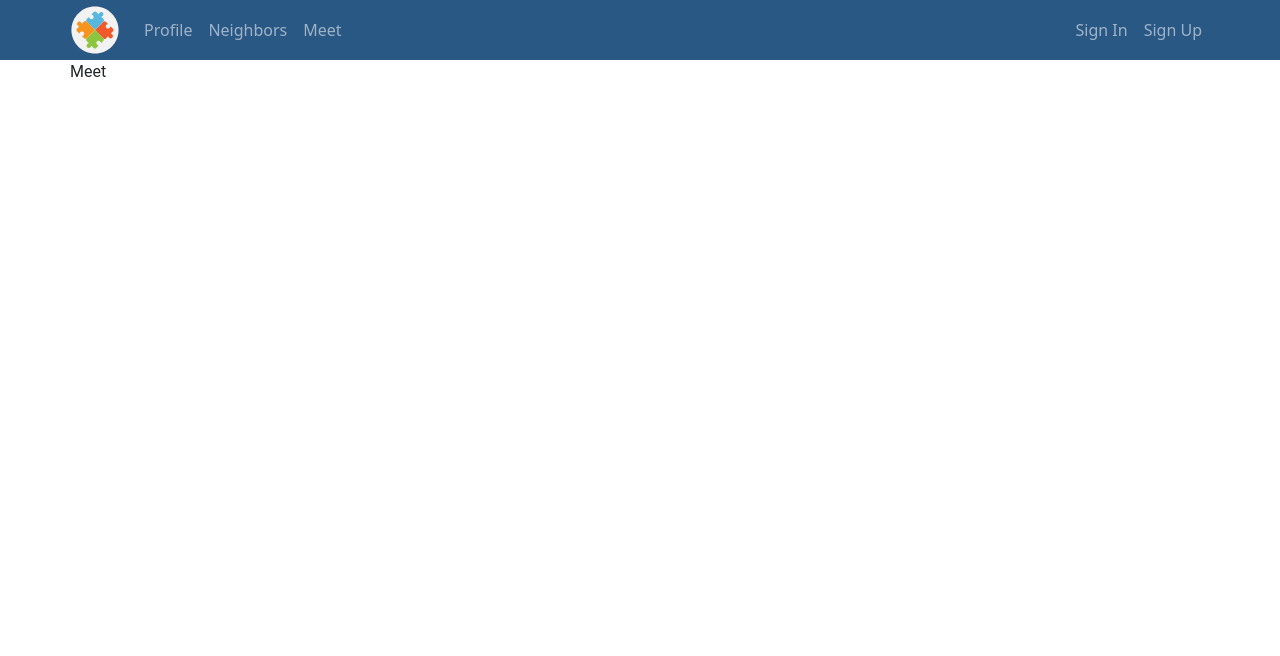
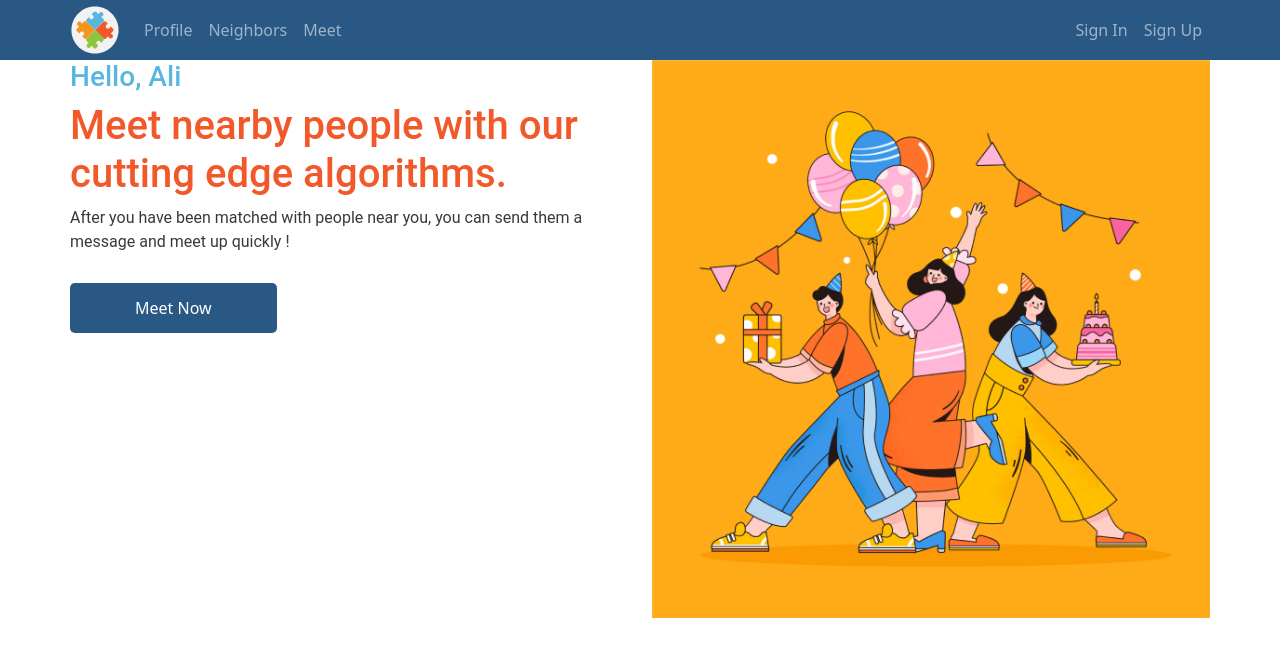
Before and after one commit to ReCoded-Org/capstone-turkey-love-thy-neighbour, a React (Create React App) app: page /meet in a window 1280 px wide. Shown: the top 656 px of the page. Built offline with nearby package versions, Linux system fonts and the light colour scheme.

Commit message:
Add initialiser code for the meet page

```diff
--- a/src/containers/Meet/index.jsx
+++ b/src/containers/Meet/index.jsx
@@ -1,11 +1,29 @@
+/* eslint-disable prettier/prettier */
 import React from "react";
 
-import { Container } from "react-bootstrap";
+import { Container, Row, Col } from "react-bootstrap";
+
+import { CTAButton } from "../../components/CustomButtons/index"
+import MeetImg from "../../images/meet.png"
+import "./index.scss"
+// use https://lipis.github.io/bootstrap-sweetalert/ the second from the bottom for the how was your meeting alert
 
 function Meet() {
   return (
-    <Container>
-      <p>Meet</p>
+    <Container fluid className="meet-container-fluid">
+      <Container className="meet-container">
+      <Row className="meet-row">
+        <Col>
+        <h3>Hello, Ali</h3>
+        <h1>Meet nearby people with our cutting edge algorithms.</h1>
+        <p>After you have been matched with people near you, you can send them a message and meet up quickly !</p>
+        <CTAButton>Meet Now</CTAButton>
+        </Col>
+        <Col>
+        <img src={MeetImg} className="img-fluid" alt="meet img" />
+        </Col>
+      </Row>
+      </Container>
     </Container>
   );
 }
--- a/src/containers/Meet/index.scss
+++ b/src/containers/Meet/index.scss
@@ -0,0 +1,24 @@
+@import "../../style/_variables.scss";
+
+.meet-container-fluid {
+  & > .meet-container {
+    & > .meet-row {
+      padding: 0;
+      & > div:first-child {
+        h1 {
+          color: $logo-red;
+        }
+
+        h3 {
+          color: $logo-blue;
+        }
+
+        p {
+          color: $black;
+        }
+      }
+      //   & > div:last-child {
+      //   }
+    }
+  }
+}
```
Also changed, not shown: .eslintrc.json, src/images/meet.png (added).
